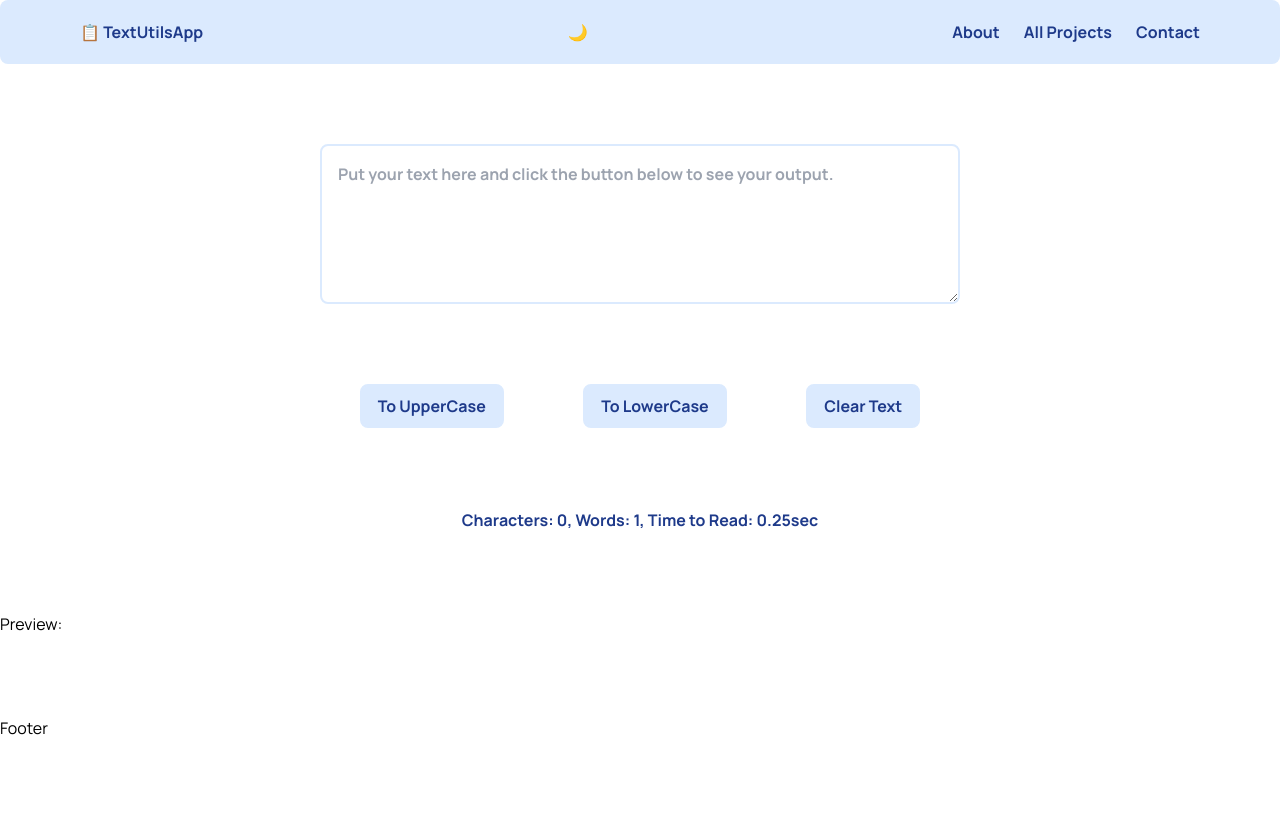
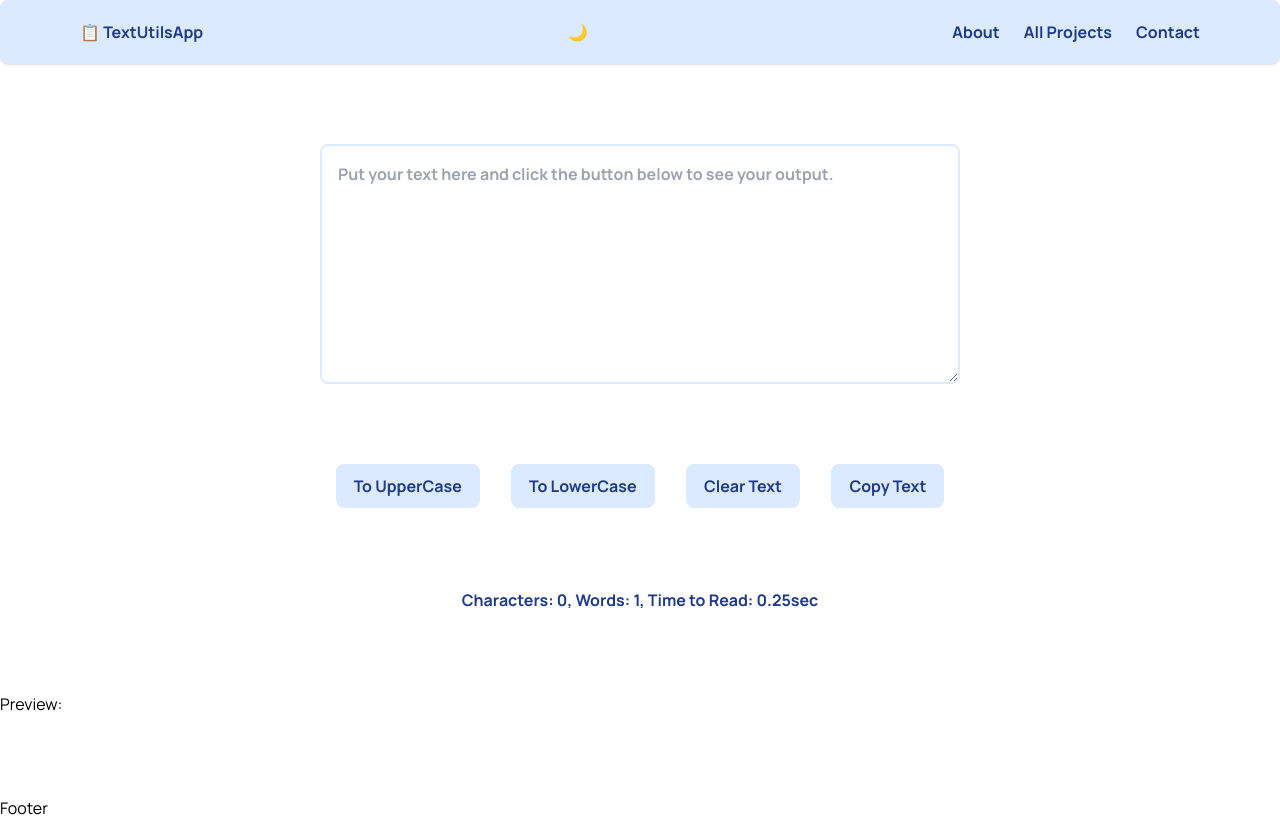
Before and after one commit to yashvdhakad/textutilsApp, a React (Vite) app: page / in a window 1280 px wide. Built offline with nearby package versions, Linux system fonts and the light colour scheme.

Commit message:
feat: darkmode and copytext added

```diff
--- a/src/components/Main.jsx
+++ b/src/components/Main.jsx
@@ -16,10 +16,13 @@ const Main = () => {
     const clearTextHandler = () => {
         setText("");
     }
+    const copyTextHandler = () => {
+        navigator.clipboard.writeText(text)
+    }
 
     return (
         <>
-            <textarea className='w-1/2 h-40 block m-[auto] p-4 border-2 border-blue-100 rounded-lg text-blue-900 font-bold' placeholder='Put your text here and click the button below to see your output.' value={text} onChange={onChangeHandler}></textarea>
+            <textarea className='w-1/2 h-60 block m-[auto] p-4 border-2 border-blue-100 rounded-lg text-blue-900 font-bold' placeholder='Put your text here and click the button below to see your output.' value={text} onChange={onChangeHandler}></textarea>
 
             <div className="w-1/2 m-[auto] flex">
                 <button className='m-[auto] px-4 py-2 bg-blue-100 text-blue-900 font-bold border-2 border-blue-100 rounded-lg hover:shadow' onClick={upperCaseHandler}>To UpperCase</button>
@@ -27,6 +30,8 @@ const Main = () => {
                 <button className='m-[auto] px-4 py-2 bg-blue-100 text-blue-900 font-bold border-2 border-blue-100 rounded-lg hover:shadow' onClick={lowerCaseHandler}>To LowerCase</button>
 
                 <button className='m-[auto] px-4 py-2 bg-blue-100 text-blue-900 font-bold border-2 border-blue-100 rounded-lg hover:shadow' onClick={clearTextHandler}>Clear Text</button>
+
+                <button className='m-[auto] px-4 py-2 bg-blue-100 text-blue-900 font-bold border-2 border-blue-100 rounded-lg hover:shadow' onClick={copyTextHandler}>Copy Text</button>
             </div>
 
             <div className='w-fit m-[auto] text-blue-900 font-bold space-y-2'>
--- a/src/components/Navbar.jsx
+++ b/src/components/Navbar.jsx
@@ -4,11 +4,23 @@ const Navbar = (props) => {
     const [emoji, setEmoji] = useState("🌙");
 
     const darkModeHandler =()=>{
-        setEmoji("☀️")
+        if (emoji === "☀️") {
+            setEmoji("🌙")
+        }
+        else {
+            setEmoji("☀️")
+        }
+    }
+
+    let darkmode = {
+        backgroundColor: "black"
+    }
+    let lightmode = {
+        backgroundColor: ""
     }
 
     return (
-        <nav className='h-16 px-20 bg-blue-100 text-blue-900 font-bold flex flex-row justify-between items-center rounded-lg'>
+        <nav className='h-16 px-20 bg-blue-100 text-blue-900 font-bold flex flex-row justify-between items-center rounded-lg shadow transition' style={emoji === "☀️" ? darkmode : lightmode}>
             <h1>{props.title}</h1>
             <button className="" onClick={darkModeHandler}>{emoji}</button>
             <div className="flex space-x-6 font-bold">
```
